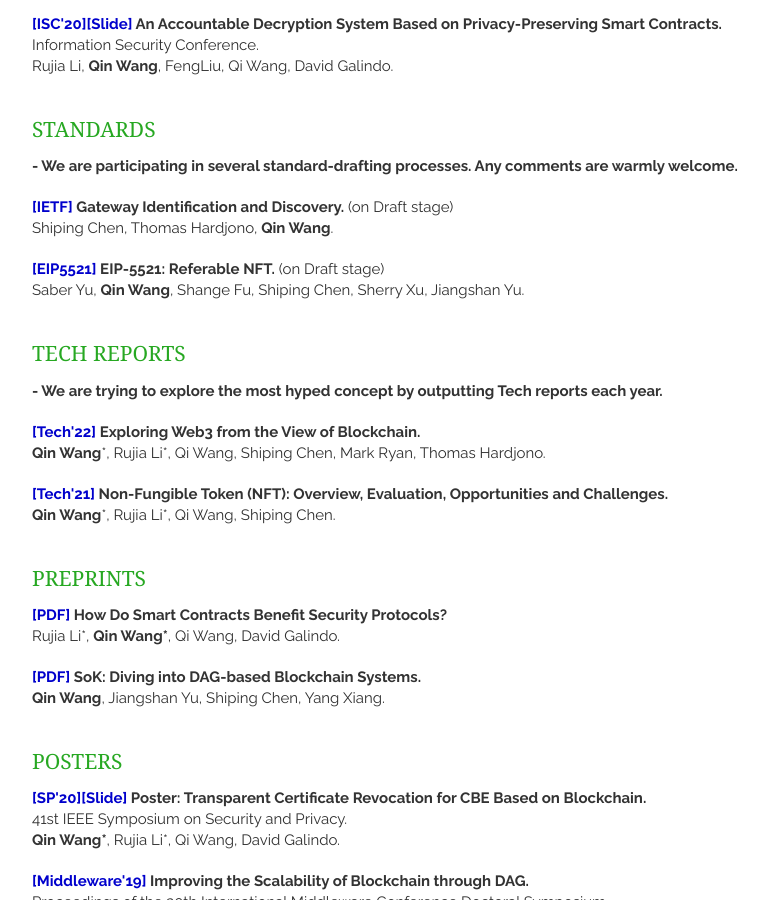
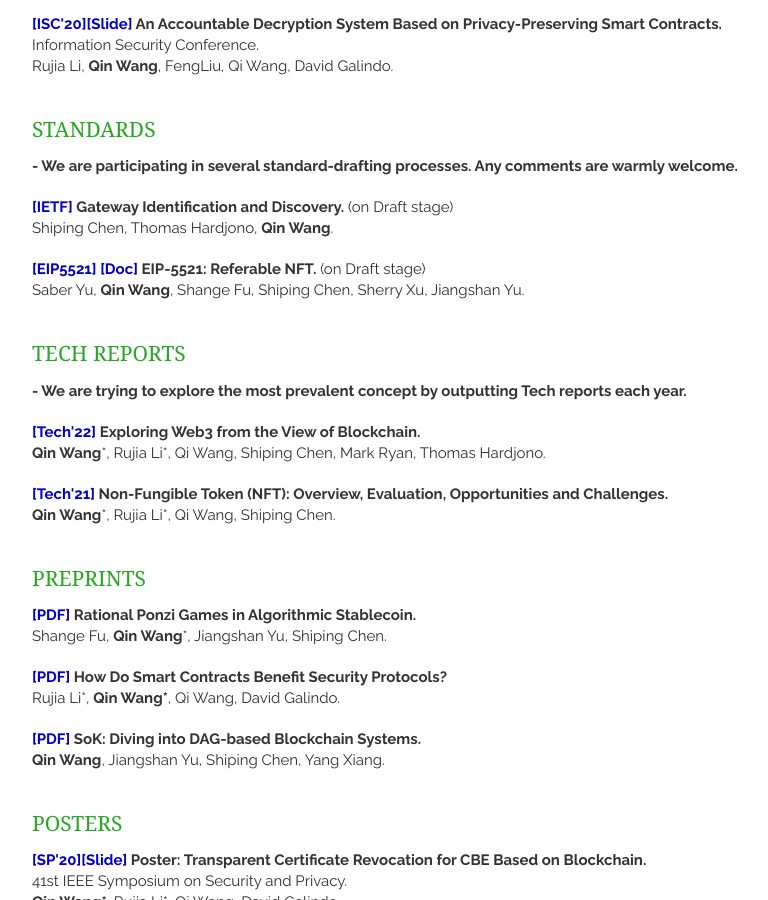
Before and after one commit to AaronWang-git/qinwang-git.github.io, a Jekyll site: the page built from index.html, in a window 1280 px wide and 900 px high, scrolled down 1109 px. Shown: the whole window, without its empty margins (328-1096 px from the left). Built offline with Jekyll 4.4.1, drawn with Linux system fonts in a browser that asks for light colours; nearby versions of some CDN libraries; a script that is not in the unit is left out; the list of posts is cut into pages by our own code.

Commit message:
Update publications.html

```diff
--- a/_includes/publications.html
+++ b/_includes/publications.html
@@ -104,6 +104,7 @@
     <article>
         <header>
             <strong><a href = "https://eips.ethereum.org/EIPS/eip-5521" target="_blank">[EIP5521]</a>
+             <a href = "https://arxiv.org/pdf/2210.10910.pdf" target="_blank">[Doc]</a>
                EIP-5521: Referable NFT.</strong>  (on Draft stage)
             <br> Saber Yu, <strong>Qin Wang</strong>, Shange Fu, Shiping Chen, Sherry Xu, Jiangshan Yu.
         </header>
@@ -116,7 +117,7 @@
 <h1>Tech Reports</h1>
 
     <article>
-    <strong> - We are trying to explore the most hyped concept by outputting Tech reports each year. </strong>
+    <strong> - We are trying to explore the most prevalent concept by outputting Tech reports each year. </strong>
     </article>
 
    <article>
@@ -141,6 +142,14 @@
 
 <section class="thirteen columns">
   <h1>Preprints</h1>
+
+    <article>
+        <header>
+            <strong><a href = "https://arxiv.org/pdf/2210.11928.pdf" target="_blank">[PDF]</a>
+                Rational Ponzi Games in Algorithmic Stablecoin.</strong>
+            <br>Shange Fu, <strong>Qin Wang</strong><sup>*</sup>, Jiangshan Yu, Shiping Chen.
+        </header>
+    </article>
 
     <article>
         <header>
```
